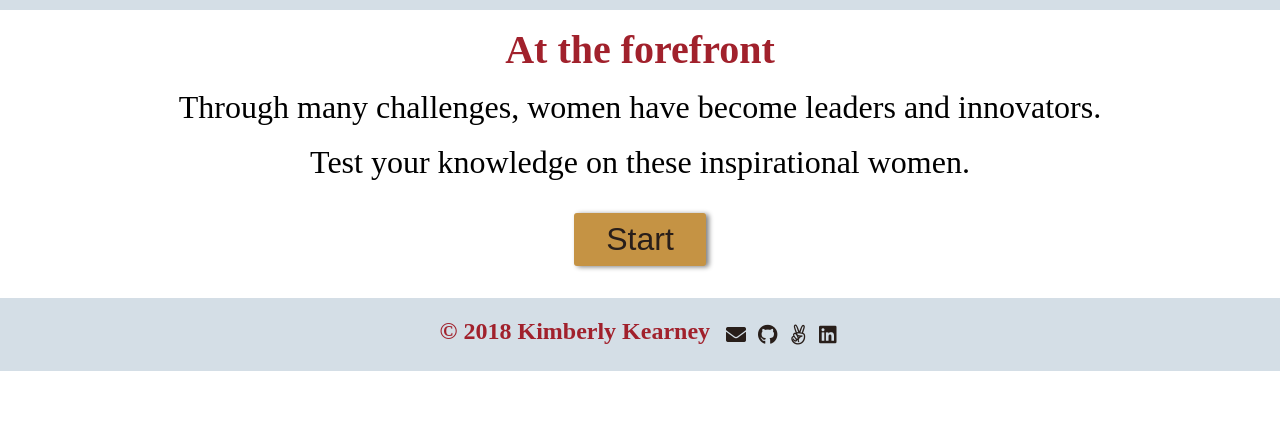
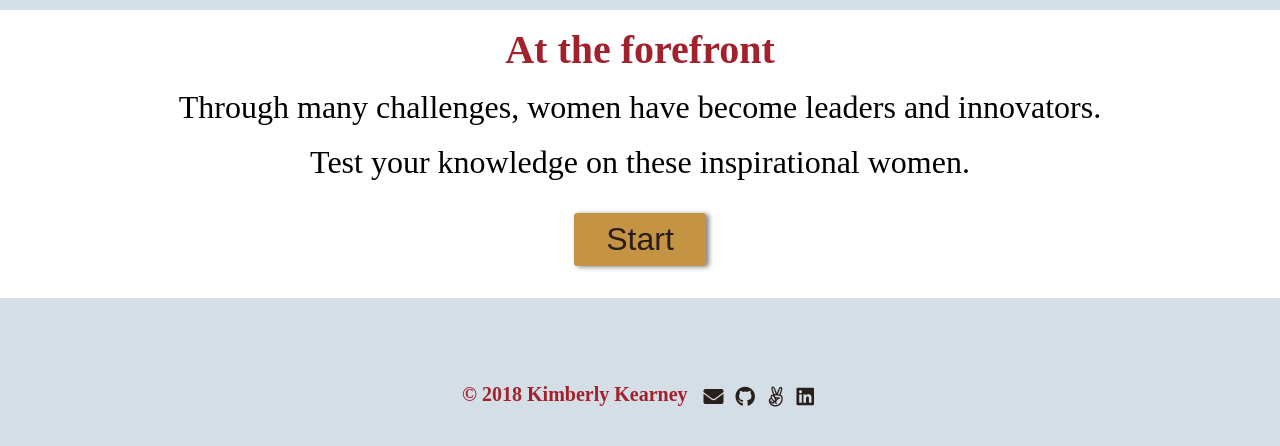
Before and after one commit to kimcheru18/women-changing-automotive-history-quiz, a website: page index.html in a window 1280 px wide. Shown: the part 518-964 px from the top of the page. Before the commit the page ends 889 px from the top, so only its background shows below. Drawn offline with nearby package versions, Linux system fonts and the light colour scheme.

Commit message:
CSS - updated background-color for body, header, footer and quiz background so that footer color extends to bottom of screen

```diff
--- a/style.css
+++ b/style.css
@@ -58,6 +58,7 @@ General styles (General Module, wrapping around the modules below)
 
 body {
     text-align: center;
+    background-color: #d4dee6;
 }
 
 .max-content-width,
@@ -96,11 +97,6 @@ h4 {
 Header styles (Main Module)
 (all the styles inside the < header > or < nav > tags)
 */
-
-header {
-    background-color: #d4dee6;
-}
-
 header .heading {
     color: #281e1a;
     font-size: 2rem;
@@ -147,6 +143,11 @@ Content styles (Main Module)
 
 
 /* *****styles for quiz section***** */
+
+#quiz-container {
+    background-color: white;
+}
+
 .quiz,
 .results-section {
     padding: 15px;
@@ -254,8 +255,7 @@ Footer styles (Main Module)
 */
 
 footer {
-    background-color: #d4dee6;
-    padding: 1rem;
+    padding: 5rem;
 }
 
 footer p,
@@ -426,7 +426,7 @@ place all the mobile tables styles bellow this line
     footer p,
     footer a
     footer a:hover {
-        font-size: 1.5rem;
+        font-size: 1.25rem;
     }
 }
 
```
